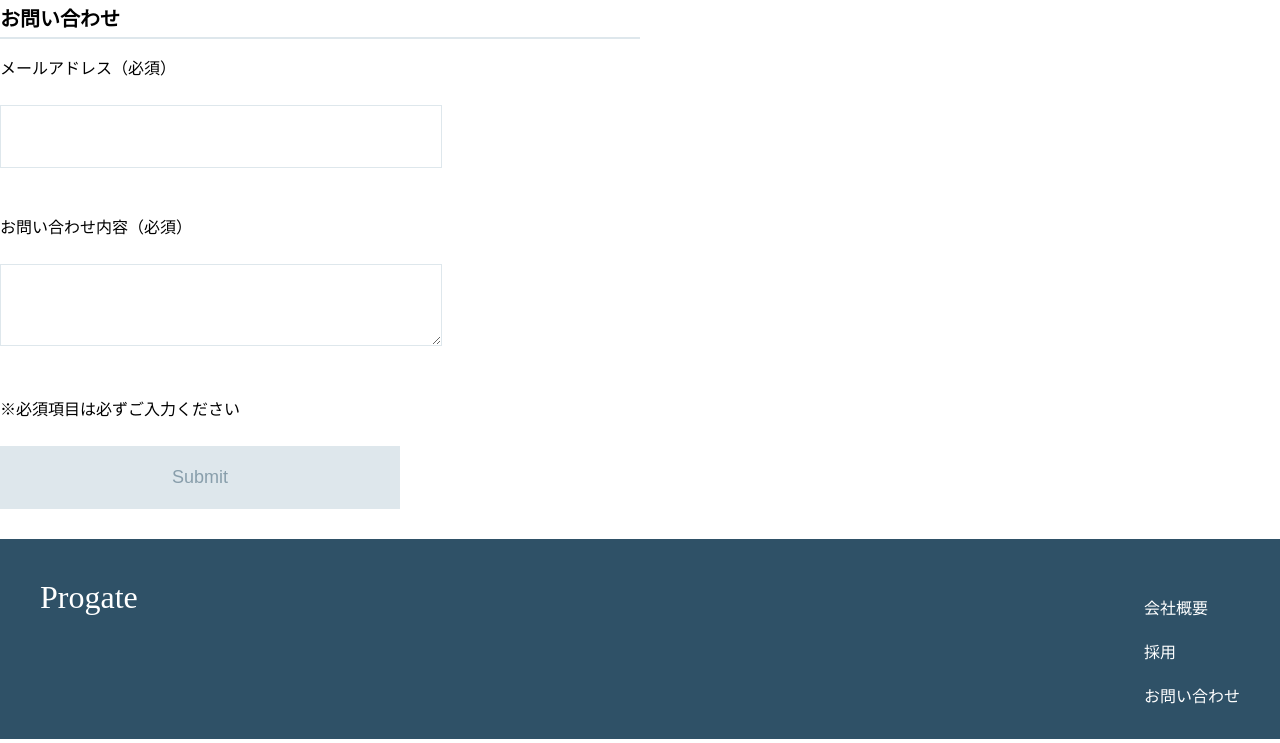
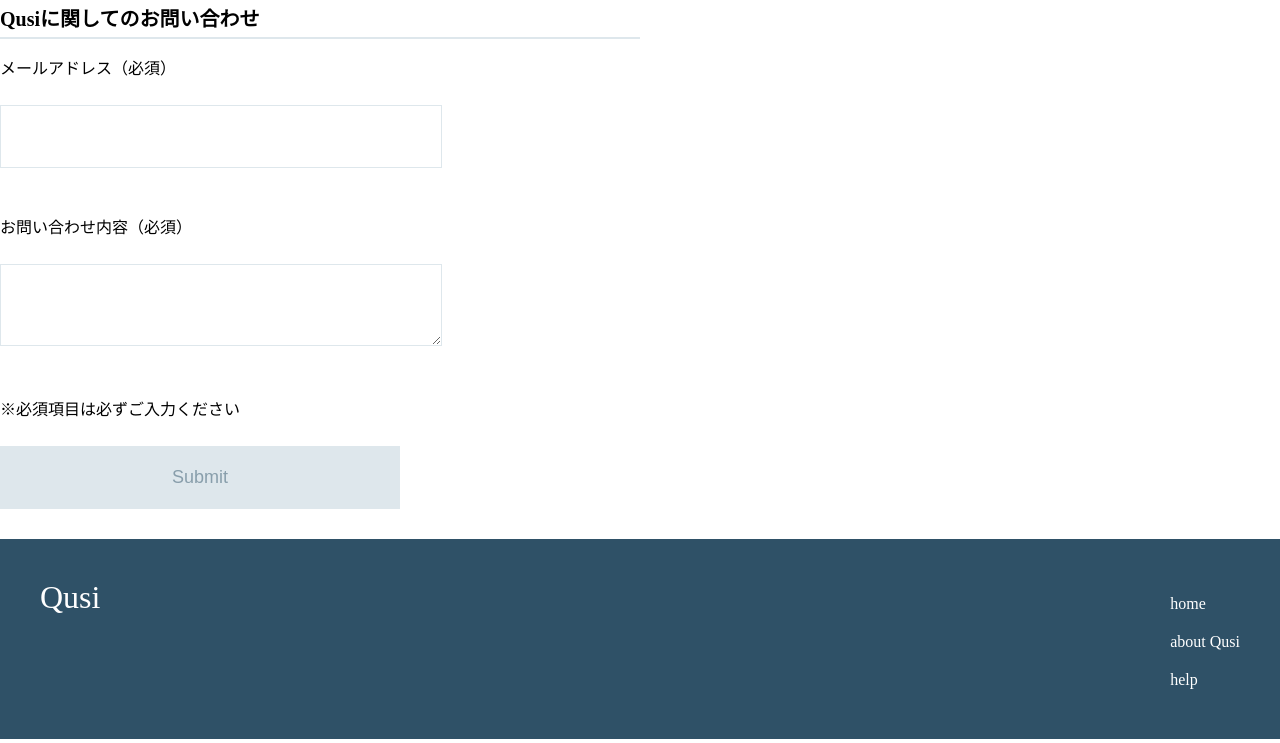
Before and after one commit to 75u2u/qsim, a plain HTML site: page index.html in a window 1280 px wide. Shown: the part 1326-2069 px from the top of the page. Drawn offline with Linux system fonts and the light colour scheme.

Commit message:
Update: index.html

```diff
--- a/index.html
+++ b/index.html
@@ -58,7 +58,7 @@
     </div>
 
       <div class="contact-form">
-        <h3 class="section-title">お問い合わせ</h3>
+        <h3 class="section-title">Qusiに関してのお問い合わせ</h3>
         <p>メールアドレス（必須）</p>
         <input>
 
@@ -72,12 +72,12 @@
     </div>
 
     <div class="footer">
-      <div class="footer-logo">Progate</div>
+      <div class="footer-logo">Qusi</div>
       <div class="footer-list">
         <ul>
-          <li>会社概要</li>
-          <li>採用</li>
-          <li>お問い合わせ</li>
+          <li>home</li>
+          <li>about Qusi</li>
+          <li>help</li>
         </ul>
       </div>
     </div>
```
